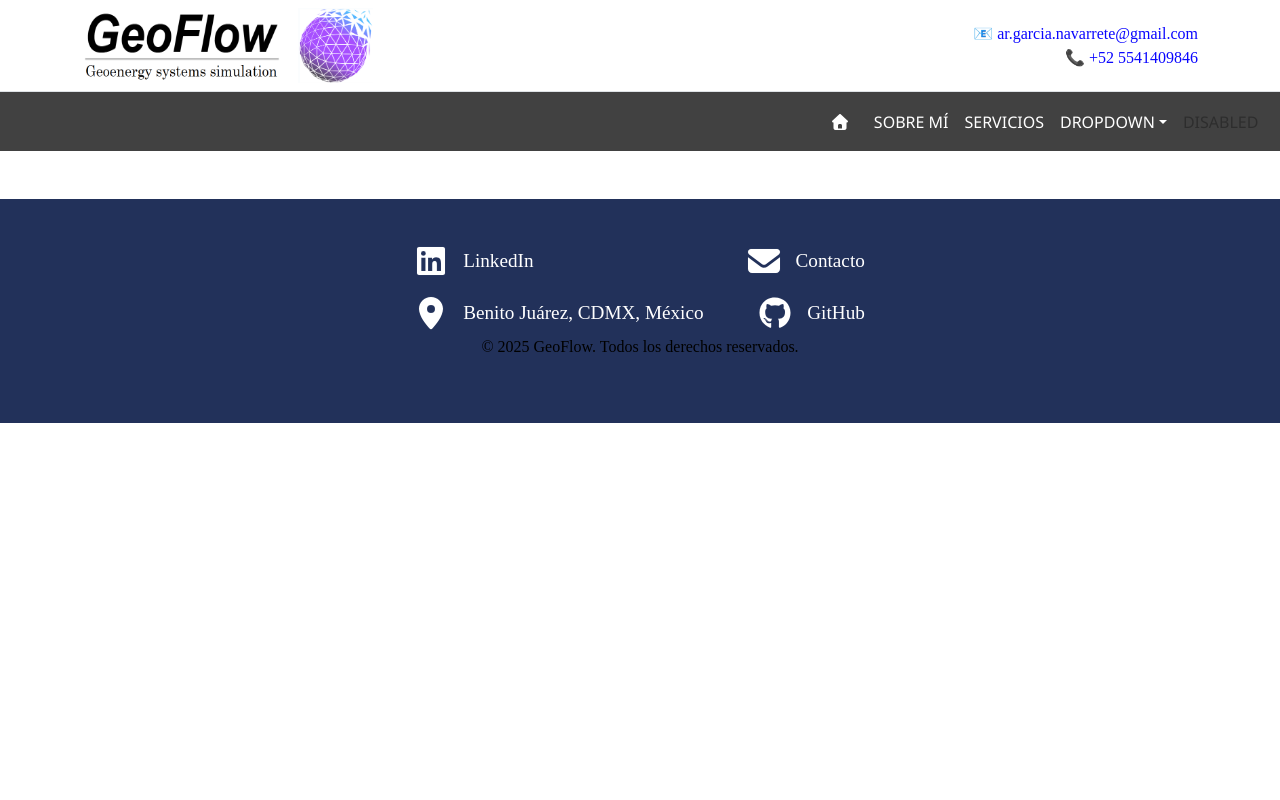
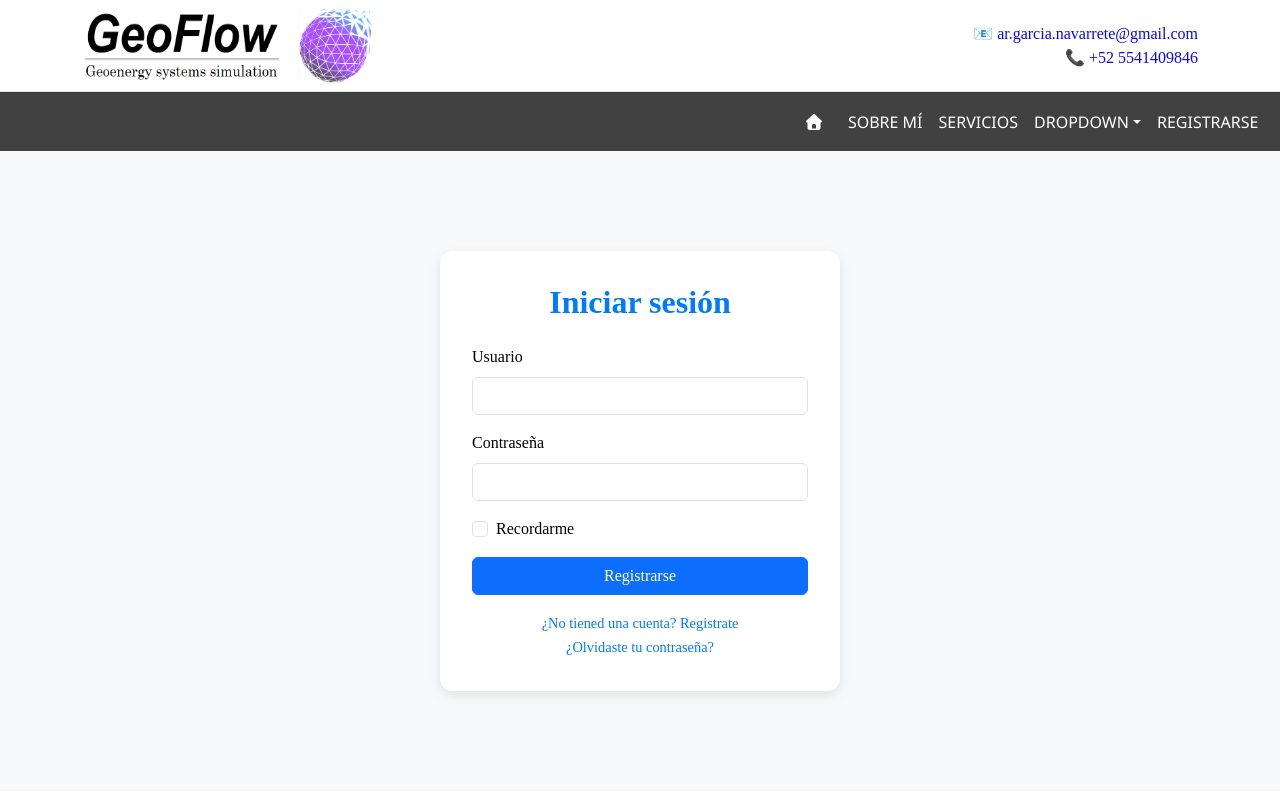
Before and after one commit to GeoFlow-git/GeoFlow-website, a React (Vite) app: page /GeoFlow-website/register in a window 1280 px wide. Shown: the top 800 px of the page. Built offline with nearby package versions, Linux system fonts and the light colour scheme.

Commit message:
mi commit

```diff
--- a/src/App.jsx
+++ b/src/App.jsx
@@ -1,7 +1,4 @@
-
 //  "homepage": "https://GeoFlow-git.github.io/GeoFlow-website/",
-
-
 
 // import { useState } from 'react'          // Hook de estado de React
 // import reactLogo from './assets/react.svg'  // Logo de React
@@ -39,43 +36,35 @@
 
 // export default App
 
-
 //import './App.css'; // Estilos de la aplicación
-import { useState } from 'react';  // Hook de estado de React
-
-
+import { useState } from "react"; // Hook de estado de React
 
 //------------ Importa los componentes necesarios----------
 //import TodoApp from './components/TodoApp';   // Importa el componente TodoApp
 //import Dropdown  from './components/Dropdown';       // Importa el componente Card
 // import { Dropdown } from 'bootstrap';
-import Card from './components/Card';       // Importa el componente Card
-import Navbar from './components/Navbar.jsx';  // Importa el componente Navbar
-import HeroSection from './components/HeroSection'; // Importa el Hero
-import Slider from './components/slider'; // Importa el slider
-import Footer from './components/footer'; // Importa el Footer
-import Servicios from './components/Servicios';   // Importa el componente Servicios
-import SobreMi from './components/SobreMi';   // Importa el componente SobreMi
-import HeaderInfo from './components/HeaderInfo';
-import Tecnologias from './components/Tecnologias.jsx';
-
-
+import Card from "./components/Card"; // Importa el componente Card
+import Navbar from "./components/Navbar.jsx"; // Importa el componente Navbar
+import HeroSection from "./components/HeroSection"; // Importa el Hero
+import Slider from "./components/slider"; // Importa el slider
+import Footer from "./components/footer"; // Importa el Footer
+import Servicios from "./components/Servicios"; // Importa el componente Servicios
+import SobreMi from "./components/SobreMi"; // Importa el componente SobreMi
+import HeaderInfo from "./components/HeaderInfo";
+import Tecnologias from "./components/Tecnologias.jsx";
 
 // ======= PÁGINAS =======
-import { BrowserRouter as Router, Routes, Route } from 'react-router-dom';
-import Pag_tuberias   from './page_1.jsx';
+import { BrowserRouter as Router, Routes, Route } from "react-router-dom";
+import Pag_tuberias from "./Pages/page_1.jsx";
+import Register from "./Pages/Register.jsx";
+
 //import Home from './pages/Home'; // o tu componente principal
 
-
 // Importa los estilos y scripts de Bootstrap
-import 'bootstrap/dist/css/bootstrap.min.css'; // Importa los estilos de Bootstrap
-import 'bootstrap/dist/js/bootstrap.bundle.min.js'; // Importa los scripts de Bootstrap
+import "bootstrap/dist/css/bootstrap.min.css"; // Importa los estilos de Bootstrap
+import "bootstrap/dist/js/bootstrap.bundle.min.js"; // Importa los scripts de Bootstrap
 //import '@fortawesome/fontawesome-free/css/all.min.css'; // Importa los estilos de FontAwesome
-import './icons'; // Importa la configuración de los íconos de FontAwesome
-
-
-
-
+import "./icons"; // Importa la configuración de los íconos de FontAwesome
 
 // No es lenguaje HTML, es JSX (JavaScript XML)
 
@@ -88,20 +77,14 @@ function App() {
   };
 
   return (
-
-
-
-    <Router basename="/GeoFlow-website">  {/* Configura el enrutador con la base correcta */}
-
+    <Router basename="/GeoFlow-website">
+      {" "}
+      {/* Configura el enrutador con la base correcta */}
       {/* 🧭 Header y Navbar visibles en todas las páginas */}
       <HeaderInfo />
       <Navbar />
-
-
       {/* 🧩 RUTAS */}
       <Routes>
-
-
         {/* Página principal */}
         <Route
           path="/"
@@ -148,20 +131,12 @@ function App() {
           }
         />
 
-
-
-        {/* Página interna */}
+        {/* Páginas internas */}
         <Route path="/Pag_tuberias" element={<Pag_tuberias />} />
+        <Route path="/register" element={<Register />} />
       </Routes>
-
-
-
-
-
       {/* 🧭 🦶 Footer  visibles en todas las páginas */}
       <Footer />
-
-
     </Router>
   );
 }
--- /dev/null
+++ b/src/Pages/Register.css
@@ -0,0 +1,31 @@
+.register-container {
+  display: flex;
+  justify-content: center;
+  align-items: center;
+  min-height: 80vh;
+  background-color: #f8f9fa; /* gris claro */
+}
+
+.register-card {
+  background-color: white;
+  padding: 2rem;
+  border-radius: 12px;
+  box-shadow: 0 4px 12px rgba(0, 0, 0, 0.1);
+  width: 100%;
+  max-width: 400px;
+}
+
+.register-card h2 {
+  color: #007bff; /* azul bootstrap */
+  font-weight: bold;
+}
+
+.small-link {
+  color: #007bff;
+  text-decoration: none;
+  font-size: 0.9rem;
+}
+
+.small-link:hover {
+  text-decoration: underline;
+}
--- /dev/null
+++ b/src/Pages/Register.jsx
@@ -0,0 +1,103 @@
+import { useState } from "react";
+import { Link } from "react-router-dom";
+import "./Register.css"; // puedes crear este archivo para personalizar estilos
+
+function Register() {
+  // Estado local para manejar los campos del formulario
+  const [formData, setFormData] = useState({
+    username: "",
+    password: "",
+    remember: false,
+  });
+
+  // Maneja los cambios de los inputs
+  const handleChange = (e) => {
+    const { name, value, type, checked } = e.target;
+    setFormData({
+      ...formData,
+      [name]: type === "checkbox" ? checked : value,
+    });
+  };
+
+  // Envía el formulario (por ahora solo muestra los datos en consola)
+  const handleSubmit = (e) => {
+    e.preventDefault();
+    console.log("Datos del formulario:", formData);
+    alert(`Usuario registrado: ${formData.username}`);
+  };
+
+  return (
+    <div className="register-container">
+      <div className="register-card">
+        <h2 className="text-center mb-4">Iniciar sesión</h2>
+
+        <form onSubmit={handleSubmit}>
+          {/* Usuario */}
+          <div className="mb-3">
+            <label htmlFor="username" className="form-label">
+              Usuario
+            </label>
+            <input
+              type="text"
+              id="username"
+              name="username"
+              className="form-control"
+              value={formData.username}
+              onChange={handleChange}
+              required
+            />
+          </div>
+
+          {/* Contraseña */}
+          <div className="mb-3">
+            <label htmlFor="password" className="form-label">
+              Contraseña
+            </label>
+            <input
+              type="password"
+              id="password"
+              name="password"
+              className="form-control"
+              value={formData.password}
+              onChange={handleChange}
+              required
+            />
+          </div>
+
+          {/* Recordarme */}
+          <div className="mb-3 form-check">
+            <input
+              type="checkbox"
+              id="remember"
+              name="remember"
+              className="form-check-input"
+              checked={formData.remember}
+              onChange={handleChange}
+            />
+            <label htmlFor="remember" className="form-check-label">
+              Recordarme
+            </label>
+          </div>
+
+          {/* Botón de registro */}
+          <button type="submit" className="btn btn-primary w-100">
+            Registrarse
+          </button>
+        </form>
+
+        {/* Enlaces de ayuda */}
+        <div className="text-center mt-3">
+          <Link to="/login" className="small-link">
+            ¿No tiened una cuenta? Registrate
+          </Link>
+          <br />
+          <Link to="/forgot-password" className="small-link">
+            ¿Olvidaste tu contraseña?
+          </Link>
+        </div>
+      </div>
+    </div>
+  );
+}
+
+export default Register;
--- a/src/components/HeroSection.jsx
+++ b/src/components/HeroSection.jsx
@@ -32,7 +32,7 @@ function HeroSection() {
           {/* Texto a la izquierda */}
           <div className="col-md-5 text-center text-md-start ms-auto"> {/* Aqui se ajusta el tamaño de la columna */}
             {/* display para tamaño grande, fw-bold para negrita */}
-            <h1 className="display-4 fw-bold">Doble LOL Simulación numérica para un futuro sostenible.</h1>
+            <h1 className="display-4 fw-bold">Simulación numérica para un futuro sostenible.</h1>
             <p className="lead">Ayudamos a empresas del sector energético y ambiental a entender el subsuelo
               con simulaciones precisas y visualizaciones claras. Desde petróleo y gas hasta acuíferos y
               geotermia, convertimos datos en decisiones.</p>
--- a/src/components/Navbar.jsx
+++ b/src/components/Navbar.jsx
@@ -1,89 +1,103 @@
-import './Navbar.css'; // Puedes personalizar estilos aquí
-import { FontAwesomeIcon } from '@fortawesome/react-fontawesome'; // Componente para íconos
-import { faHouse } from '@fortawesome/free-solid-svg-icons'; // Ícono de casa
-import { Link } from 'react-router-dom'; // 👈 Importa Link para navegación sin recargar
-
+import "./Navbar.css"; // Puedes personalizar estilos aquí
+import { FontAwesomeIcon } from "@fortawesome/react-fontawesome"; // Componente para íconos
+import { faHouse } from "@fortawesome/free-solid-svg-icons"; // Ícono de casa
+import { Link } from "react-router-dom"; // 👈 Importa Link para navegación sin recargar
 
 function Navbar() {
-
-
-
   return (
     // Comentario en JS
     <>
-
-        <div className="collapse" id="navbarToggleExternalContent" data-bs-theme="dark">
+      <div
+        className="collapse"
+        id="navbarToggleExternalContent"
+        data-bs-theme="dark"
+      >
         <div className="custom-collapsed-content">
           <h5 className="h4">Collapsed content</h5>
           <span>Toggleable via the navbar brand.</span>
         </div>
       </div>
 
-
       {/*  dentro del JSX debes usar la sintaxis esta sintaxis para comentarios */}
 
       {/*  -----------1° elemento---------- */}
       <nav className="navbar navbar-expand-lg custom-navbar">
-
-
         {/*  -----------2° elemento---------- */}
         <div className="container-fluid custom-container">
-
-
-
-
           {/*  -----------4° elemento---------- */}
-                <div className="collapse navbar-collapse custom-navbar-collapse" id="navbarNav">
-
+          <div
+            className="collapse navbar-collapse custom-navbar-collapse"
+            id="navbarNav"
+          >
             {/*  -----------5° elemento---------- */}
             <ul className="navbar-nav custom-nav-list">
-
-
-
-
               {/* 🔹 ICONO HOME que lleva a la página principal */}
               <li className="nav-item">
-                            <Link to="/" className="nav-link icono-navbar" aria-current="page">
+                <Link
+                  to="/"
+                  className="nav-link icono-navbar"
+                  aria-current="page"
+                >
                   <FontAwesomeIcon icon={faHouse} className="fa-icon me-2" />
                   {/* Si quieres puedes agregar texto: <span>Inicio</span> */}
                 </Link>
               </li>
 
-
-
-
+              <li className="nav-item">
+                <a className="nav-link" href="#sobre-mi">
+                  Sobre mí
+                </a>
+              </li>
 
               <li className="nav-item">
-                            <a className="nav-link" href="#sobre-mi">Sobre mí</a>
-                        </li>
-
-
-                        <li className="nav-item">
-                            <a className="nav-link" href="#servicios">Servicios</a>
+                <a className="nav-link" href="#servicios">
+                  Servicios
+                </a>
               </li>
 
               <li className="nav-item dropdown">
-                            <a className="nav-link dropdown-toggle" href="#" role="button" data-bs-toggle="dropdown" aria-expanded="false">
+                <a
+                  className="nav-link dropdown-toggle"
+                  href="#"
+                  role="button"
+                  data-bs-toggle="dropdown"
+                  aria-expanded="false"
+                >
                   Dropdown
                 </a>
                 <ul className="dropdown-menu">
-                                <li><a className="dropdown-item" href="#">Action</a></li>
-                                <li><a className="dropdown-item" href="#">Another action</a></li>
-                                <li><hr className="dropdown-divider" /></li>
-                                <li><a className="dropdown-item" href="#">Something else here</a></li>
+                  <li>
+                    <a className="dropdown-item" href="#">
+                      Action
+                    </a>
+                  </li>
+                  <li>
+                    <a className="dropdown-item" href="#">
+                      Another action
+                    </a>
+                  </li>
+                  <li>
+                    <hr className="dropdown-divider" />
+                  </li>
+                  <li>
+                    <a className="dropdown-item" href="#">
+                      Something else here
+                    </a>
+                  </li>
                 </ul>
               </li>
 
+              {/* 🔹 NUEVA SECCIÓN: Registrarse */}
               <li className="nav-item">
-                            <a className="nav-link disabled" aria-disabled="true">Disabled</a>
+                <Link to="/register" className="nav-link">
+                  Registrarse
+                </Link>
               </li>
-
             </ul>
           </div>
         </div>
       </nav>
     </>
-
   );
 }
 
```
Also changed, not shown: src/Pages/page_1.jsx (renamed from src/page_1.jsx). Lines whose indentation alone changed are shown as unchanged.
